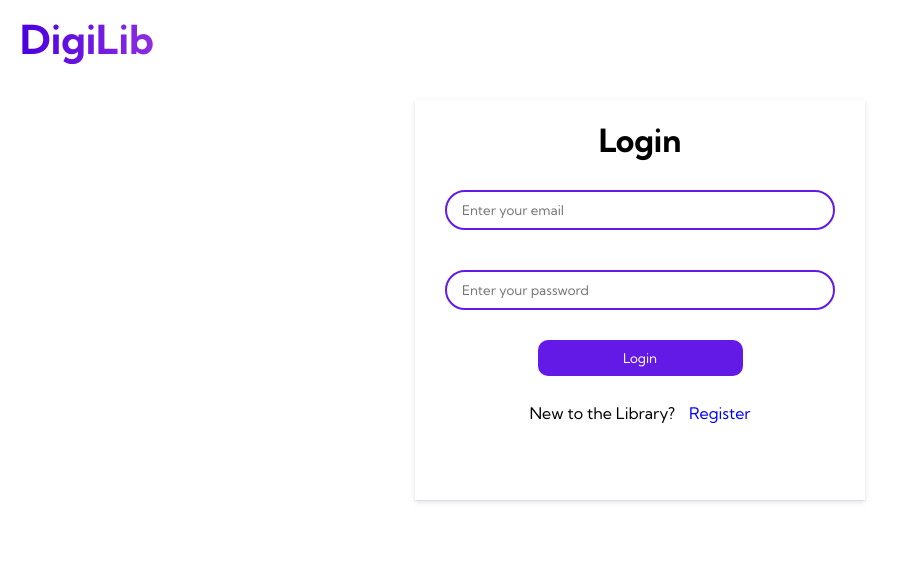
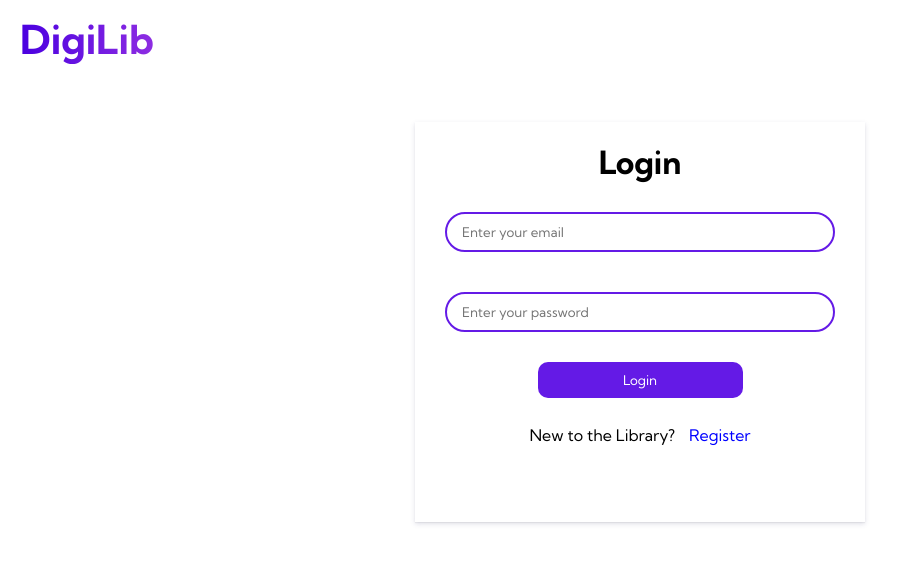
Before and after one commit to sreehariv-code/mini-project-frontend, a React (Vite) app: page / in a window 1280 px wide. Shown: the top 564 px of the page, without its empty margins (0-907 px from the left). Built offline with nearby package versions, Linux system fonts and the light colour scheme; no server answers.

Commit message:
fixing login page ui

```diff
--- a/src/components/Login.css
+++ b/src/components/Login.css
@@ -3,8 +3,9 @@
   flex-direction: column;
   justify-content: center;
   align-items: center;
-  max-height: 600px;
-  height: calc(100vh - 112px);
+  /* max-height: 600px; */
+  /* min-height: calc(100vh - 112px); */
+  padding-top: 122px;
 }
 
 .login-page-container h1 {
```
